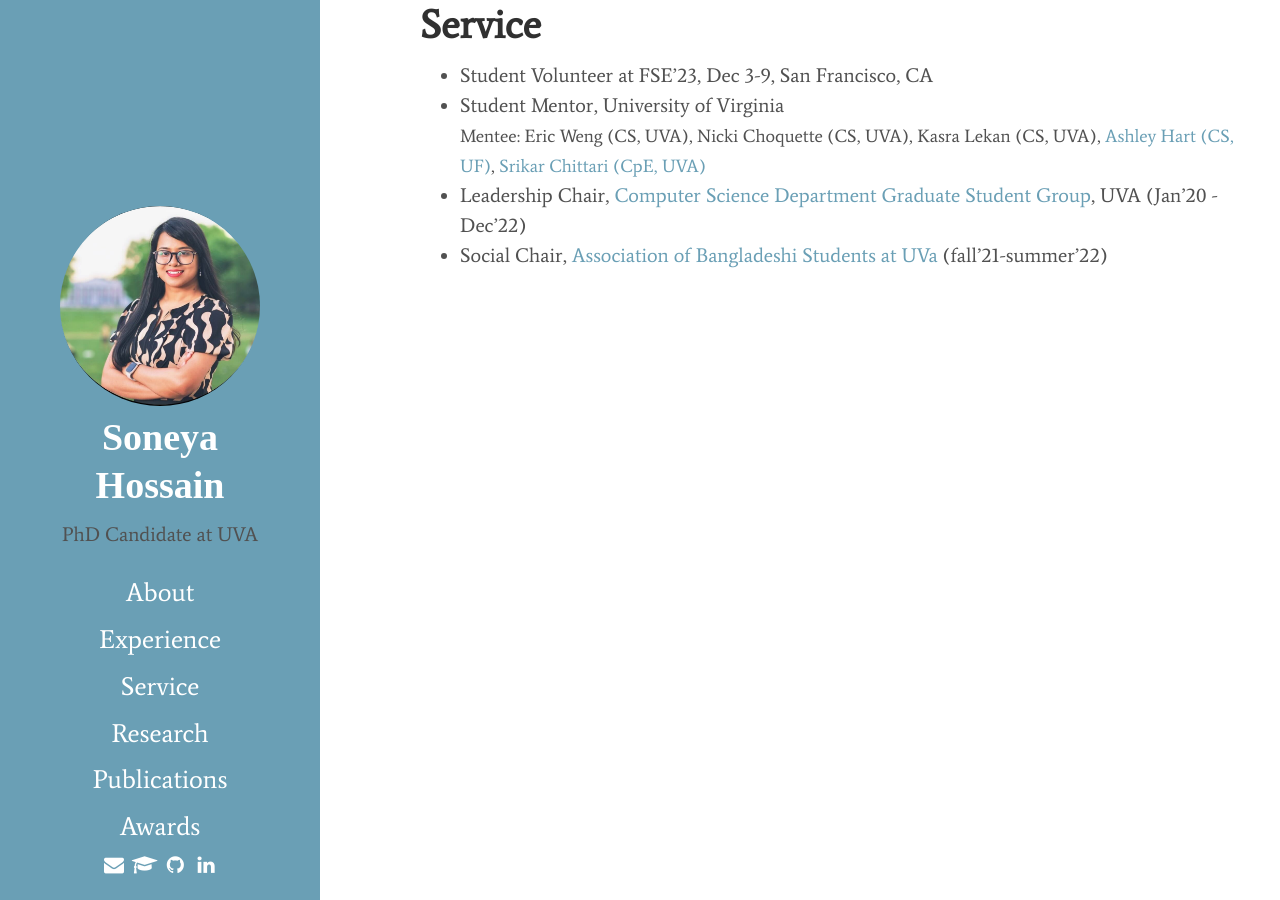
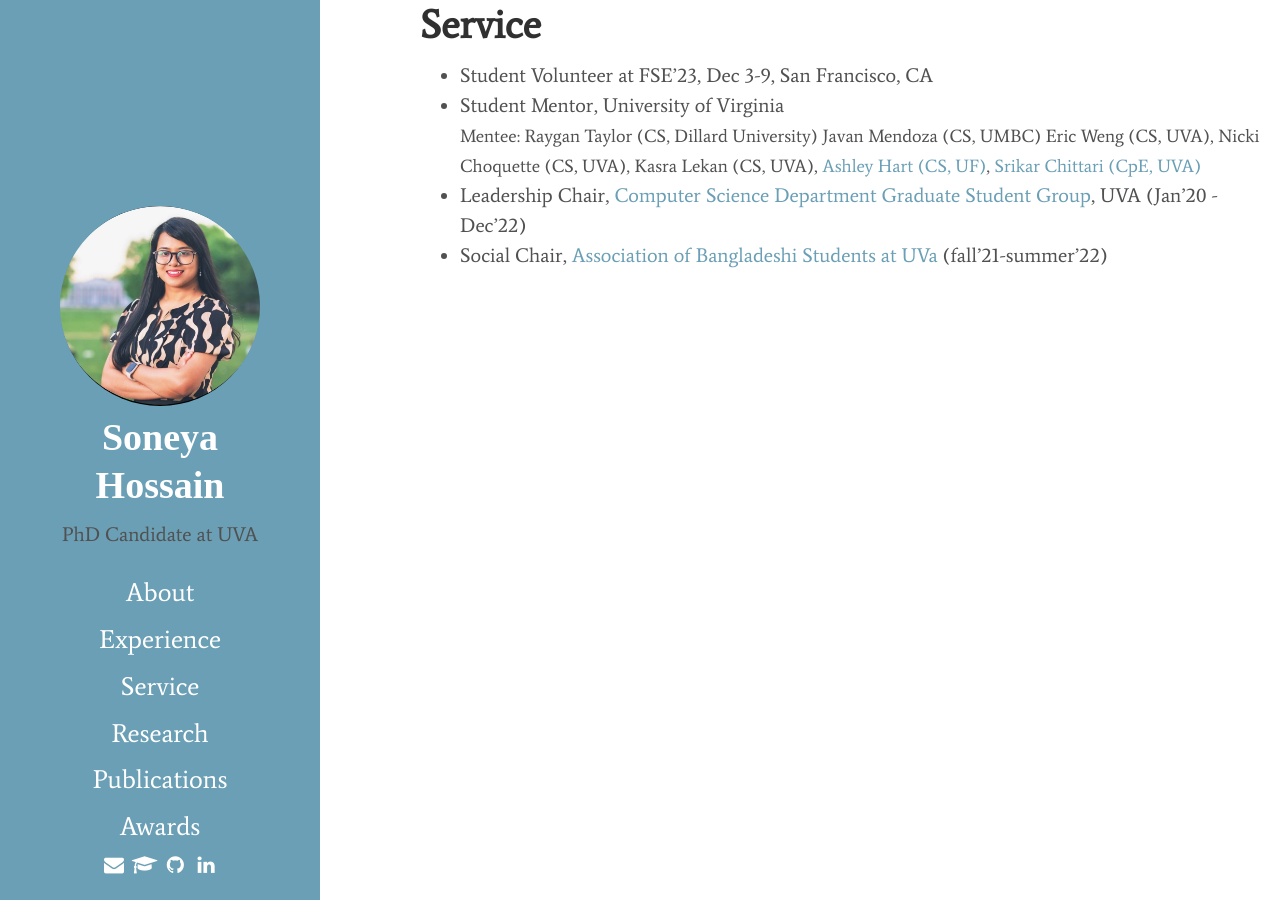
Before and after one commit to soneyahossain/soneyahossain.github.io, a Jekyll site: the page built from service.md, in a window 1280 px wide. Built offline with Jekyll 4.4.1, drawn with Linux system fonts in a browser that asks for light colours; cached includes are drawn as plain includes.

Commit message:
update service

```diff
--- a/service.md
+++ b/service.md
@@ -6,6 +6,14 @@ title: Service
 
 * Student Volunteer at FSE'23, Dec 3-9, San Francisco, CA
 * Student Mentor, University of Virginia <br />
-  <font size="4">Mentee: Eric Weng (CS, UVA), Nicki Choquette (CS, UVA), Kasra Lekan (CS, UVA), <a href="https://ashleybhart.com/resume/" style="text-decoration: none">Ashley Hart (CS, UF)</a>, <a href="https://www.linkedin.com/in/srikarchittari" style="text-decoration: none">Srikar Chittari (CpE, UVA)</a></font>
+  <font size="4">Mentee:
+   Raygan Taylor (CS, Dillard University)
+   Javan Mendoza (CS, UMBC)
+   Eric Weng (CS, UVA),
+   Nicki Choquette (CS, UVA),
+   Kasra Lekan (CS, UVA),
+   <a href="https://ashleybhart.com/resume/" style="text-decoration: none">Ashley Hart (CS, UF)</a>,
+   <a href="https://www.linkedin.com/in/srikarchittari" style="text-decoration: none">Srikar Chittari (CpE, UVA)</a>
+   </font>
 * Leadership Chair, [Computer Science Department Graduate Student Group](https://csgsg.org/), UVA (Jan'20 - Dec'22)
 * Social Chair, [Association of Bangladeshi Students at UVa](https://www.facebook.com/abs.atuva/) (fall'21-summer'22)
```
